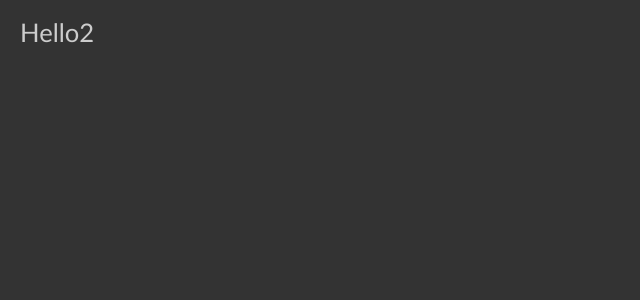
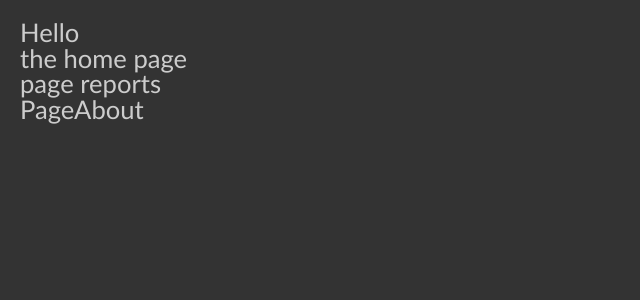
Before and after one commit to edwardtanguay/react-router-site-basics, a React (Create React App) app: page / in a window 1280 px wide. Shown: the top 300 px of the page, without its empty margins (0-640 px from the left). Built offline with nearby package versions, Linux system fonts and the light colour scheme.

Commit message:
pages showing

```diff
--- a/src/App.js
+++ b/src/App.js
@@ -1,9 +1,16 @@
 import './App.scss';
+
+import { PageHome } from './pages/PageHome';
+import { PageReports } from './pages/PageReports';
+import { PageAbout } from './pages/PageAbout';
 
 function App() {
   return (
     <div className="App">
-		<p>Hello2</p>
+		<p>Hello</p>
+		<PageHome />
+		<PageReports />
+		<PageAbout />
     </div>
   );
 }
```
Also changed, not shown: dev/notes.txt.
